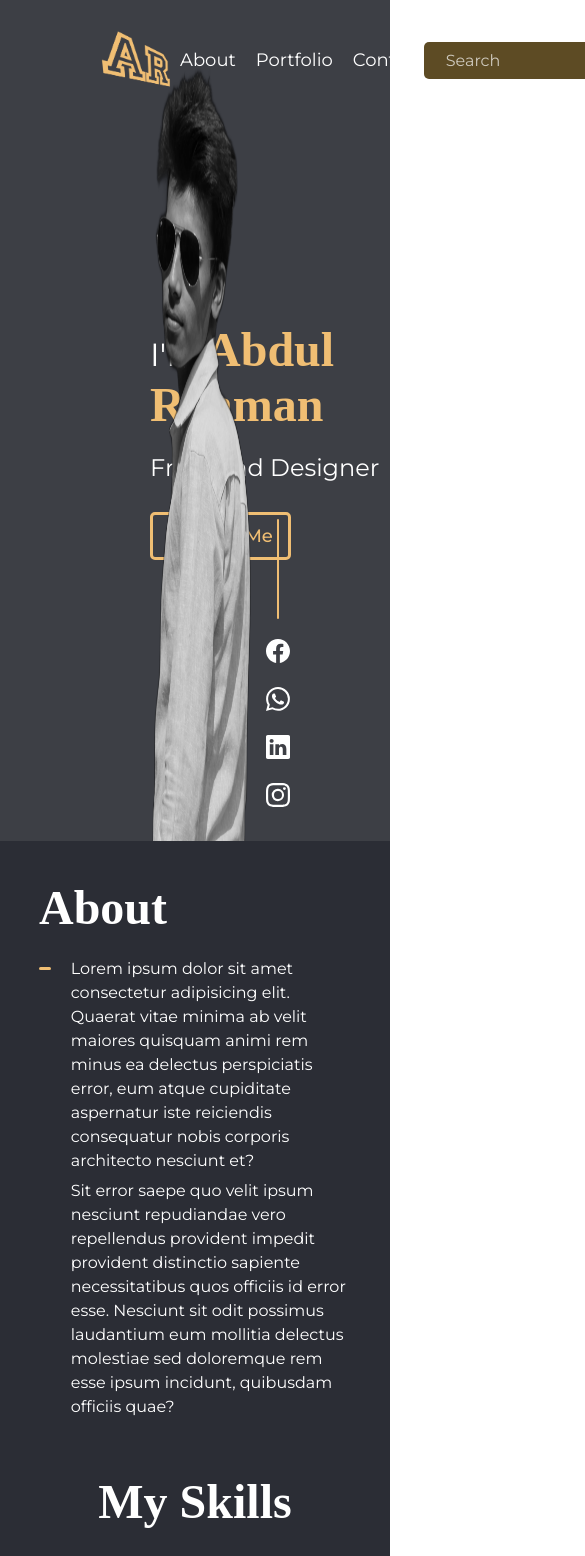
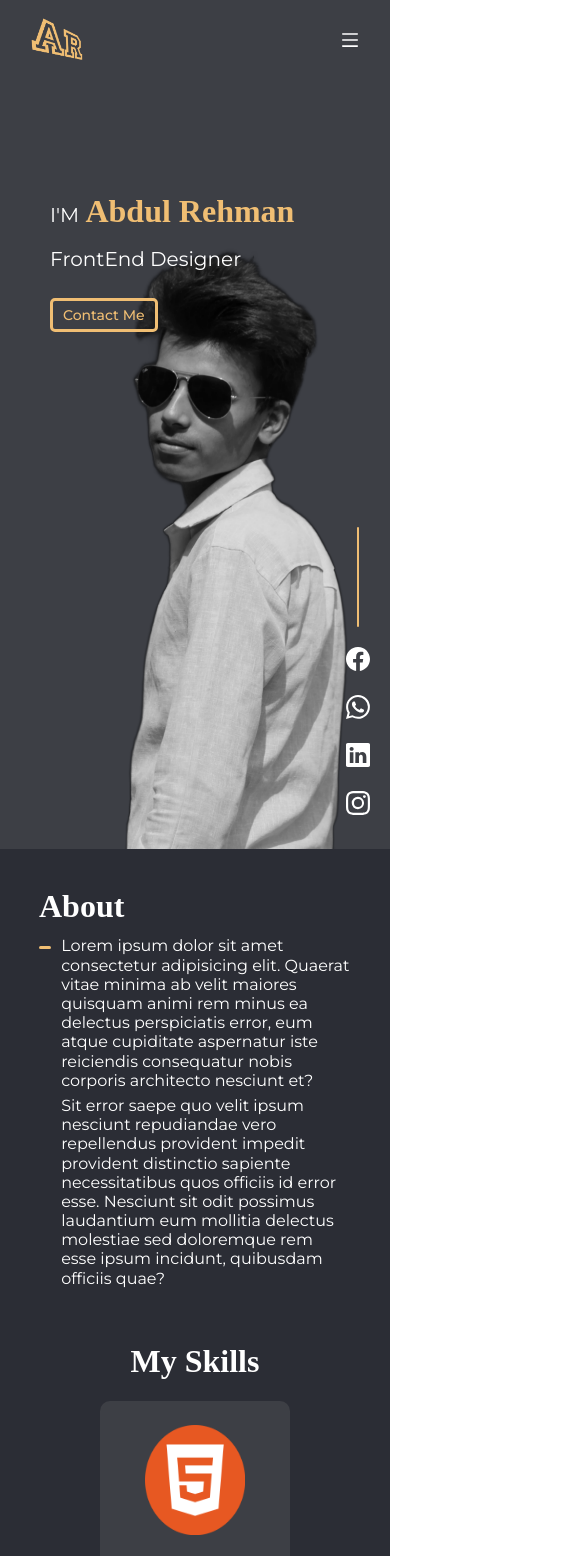
Before and after one commit to Rehman2708/My-Portfolio, a React (Create React App) app: page / in a window 390 px wide. Shown: the top 1556 px of the page, 585 px wide, since content can reach past the window. Built offline with nearby package versions, Linux system fonts and the light colour scheme.

Commit message:
mobile responsive

```diff
--- a/src/components/About/about.scss
+++ b/src/components/About/about.scss
@@ -28,3 +28,14 @@
         }
     }
 }
+
+@media(max-width:400px) {
+    .about .aboutData {
+        gap: 10px;
+
+        .aboutPara {
+            line-height: 1.2;
+            font-size: $sFont;
+        }
+    }
+}
--- a/src/components/contacts/contacts.scss
+++ b/src/components/contacts/contacts.scss
@@ -2,7 +2,6 @@
 
 .contacts {
     .contact {
-        // height: 55vh;
         height: fit-content;
         padding-bottom: 100px;
         background-color: var(--bgColor1);
@@ -79,7 +78,6 @@
     }
 
     .gratitude {
-        // height: 35vh;
         height: fit-content;
         padding: 100px 0;
         background-color: var(--bgColor2);
@@ -96,3 +94,27 @@
         }
     }
 }
+
+@media(max-width:500px) {
+    .contacts .contact {
+        .contactRow .contactHead {
+            margin-top: -17px;
+        }
+
+        .contactsGrid .card1 {
+            font-size: $xsFont;
+            padding: 15px;
+            gap: 15px;
+            width: 250px;
+        }
+
+        .contactRow1 {
+            bottom: -40px;
+        }
+    }
+
+    .contacts .gratitude {
+        padding: 50px 0;
+        font-size: $sFont;
+    }
+}
--- a/src/components/experience/experience.scss
+++ b/src/components/experience/experience.scss
@@ -63,7 +63,53 @@
             margin-bottom: 0;
             color: var(--halfWhite);
             font-weight: 400;
-            font-size: $mFont;
+            font-size: $mmFont;
         }
     }
 }
+
+@media(max-width:800px) {
+    .experience .expData {
+        width: 80%;
+        margin-left: 10%;
+    }
+}
+
+
+@media(max-width:500px) {
+    .experience {
+        padding: 50px 0;
+
+        .experienceHeader {
+            left: 5%;
+            top: -20px;
+        }
+
+        .expRow {
+            gap: 20px;
+
+            .expYear {
+                height: 26px;
+                width: 55px;
+                font-size: $xsFont;
+            }
+
+            .expComp {
+                font-size: $mFont;
+            }
+        }
+
+        .expRow1 {
+            margin-left: 81px;
+            padding-left: 25px;
+
+            .expCompAdd {
+                font-size: $sFont;
+            }
+
+            .expCompText {
+                font-size: $msFont;
+            }
+        }
+    }
+}
--- a/src/components/header/Header.tsx
+++ b/src/components/header/Header.tsx
@@ -1,8 +1,9 @@
 import React, { useRef } from "react";
 import "./header.scss";
 import logo from "../../assets/logo.png";
+import { AiOutlineMenu } from "react-icons/ai";
+import { Link } from "react-scroll";
 import { BsSearch } from "react-icons/bs";
-import { Link } from "react-scroll";
 const Header = () => {
   return (
     <div className="header">
@@ -43,6 +44,7 @@ const Header = () => {
         <input className="headerInput" placeholder="Search" type="text" />
         <BsSearch />
       </div>
+      <AiOutlineMenu className="menuIcon" />
     </div>
   );
 };
--- a/src/components/header/header.scss
+++ b/src/components/header/header.scss
@@ -51,4 +51,36 @@
     }
   }
 
+  .menuIcon {
+    display: none;
+  }
+
 }
+
+@media(max-width:800px) {
+  .header {
+    padding: 20px 50px;
+
+    .menuIcon {
+      color: var(--basicWhite);
+      display: block;
+      width: 20px;
+      height: 20px;
+    }
+
+    .headerOptions,
+    .headerInputDiv {
+      display: none;
+    }
+  }
+}
+
+@media(max-width:400px) {
+  .header {
+    padding: 10px 30px;
+
+    .logoImg {
+      width: 60px;
+    }
+  }
+}
--- a/src/components/nameImage/nameImage.scss
+++ b/src/components/nameImage/nameImage.scss
@@ -10,6 +10,7 @@
         left: 150px;
         top: 25%;
         color: var(--basicWhite);
+        z-index: 1;
 
         .detailHeader {
             font-weight: 400;
@@ -72,3 +73,60 @@
         }
     }
 }
+
+@media(max-width:1000px) {
+    .nameImage {
+        .myDetailsDiv {
+            left: 100px;
+            top: 100px;
+        }
+
+        .myImage {
+            right: 50px;
+            height: 80%;
+            width: 70%;
+        }
+
+        .socialIcons {
+            right: 50px;
+        }
+    }
+}
+
+@media(max-width:450px) {
+    .nameImage {
+        height: calc(100vh - 75px);
+
+        .myDetailsDiv {
+            left: 50px;
+            top: 100px;
+
+            .detailHeader {
+                font-size: $mFont;
+            }
+
+            .detailName {
+                font-size: $xxlFont;
+            }
+
+            .detailWork {
+                font-size: $mFont;
+            }
+
+            .detailButton {
+                padding: 5px 10px;
+                font-size: $msFont;
+            }
+        }
+
+        .myImage {
+            right: 0;
+            height: 80%;
+            width: 90%;
+        }
+
+        .socialIcons {
+            right: 20px;
+        }
+    }
+}
--- a/src/components/portfolio/portfolio.scss
+++ b/src/components/portfolio/portfolio.scss
@@ -59,6 +59,10 @@
                         margin: 10px 0;
                         width: 70%;
                         text-align: center;
+                        display: -webkit-box;
+                        -webkit-box-orient: vertical;
+                        -webkit-line-clamp: 3;
+                        overflow: hidden;
                     }
 
                     .portfolioButton {
@@ -81,3 +85,40 @@
         }
     }
 }
+
+@media(max-width:800px) {
+    .portfolio .portfolioCards {
+        grid-template-columns: 1fr 1fr;
+        gap: 20px;
+
+        .portfolioCard {
+            height: 40vw;
+            width: 40vw;
+        }
+    }
+}
+
+@media(max-width:500px) {
+    .portfolio {
+        .portfolioCards {
+            .portfolioCard:hover {
+                .portfolioData {
+
+                    .portfolioName {
+                        font-size: $sFont;
+                    }
+
+                    .portfolioIntro {
+                        font-size: $xsFont;
+                    }
+
+                    .portfolioButton {
+                        padding: 3px 5px;
+                        font-weight: 500;
+                        gap: 5px;
+                    }
+                }
+            }
+        }
+    }
+}
--- a/src/components/skills/skills.scss
+++ b/src/components/skills/skills.scss
@@ -51,3 +51,27 @@
         }
     }
 }
+
+@media(max-width:450px) {
+    .skills .skillCards {
+        grid-template-columns: 1fr;
+
+        .skillCard .skillName {
+            font-size: $sFont;
+            margin-top: 20px;
+        }
+    }
+}
+
+@media(max-width:600px) {
+    .skills .skillCards .skillCard {
+        width: 150px;
+        height: 170px;
+        padding-bottom: 10px;
+
+        .skillImage {
+            height: 110px;
+            width: 100px;
+        }
+    }
+}
--- a/src/components/testimonial/testimonial.scss
+++ b/src/components/testimonial/testimonial.scss
@@ -11,7 +11,6 @@
         gap: 50px;
         width: 100%;
         height: 100%;
-
     }
 
     .backBox {
@@ -62,3 +61,35 @@
         }
     }
 }
+
+@media(max-width:600px) {
+    .testimonial {
+        padding-left: 5%;
+
+        .testimonialData {
+            width: 100%;
+            margin-top: 200px;
+
+            .testimonialPara {
+                line-height: 1.2;
+                font-size: $msFont;
+
+                .testimonialAuthor {
+                    font-size: $sFont;
+                    font-family: serif;
+                }
+            }
+
+        }
+
+        .backBox {
+            height: 30%;
+            width: 65%;
+
+            .testimonialImg {
+                height: 135%;
+                width: 90%;
+            }
+        }
+    }
+}
--- a/src/styles/global.scss
+++ b/src/styles/global.scss
@@ -48,6 +48,13 @@ button {
   font-family: $secondaryFont;
 }
 
+@media(max-width:500px) {
+  .headerText {
+    font-size: 2rem;
+    font-weight: 600;
+  }
+}
+
 .flexCenter {
   display: flex;
   justify-content: center;
```
